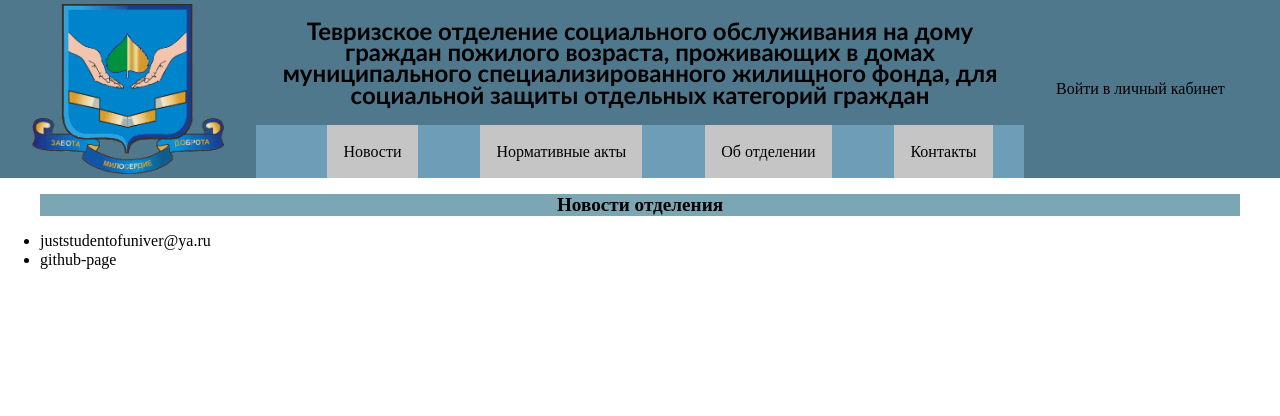
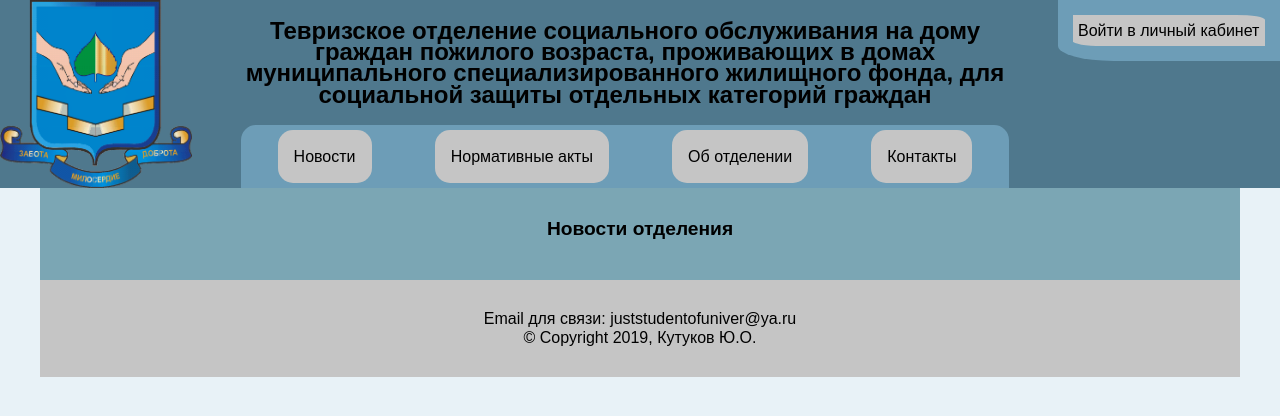
Before and after one commit to Kaper156/SocialHouse, a Django app: page /news/ in a window 1280 px wide. Shown: the top 416 px of the page. Run offline with Django 3.2, Linux system fonts and the light colour scheme; data that the repository does not hold is empty.

Commit message:
Create basic site design for pages: profiles(bad), news, post. Redefine footer and header

```diff
--- /dev/null
+++ b/SocialHouse/applications/core/static/css/account.css
@@ -0,0 +1,3 @@
+
+
+/*# sourceMappingURL=account.css.map */
--- /dev/null
+++ b/SocialHouse/applications/news/static/css/news.css
@@ -0,0 +1,26 @@
+.post {
+  border: #4F788D 2px solid;
+  border-radius: 25px 0;
+  background-color: #3A5E48;
+  color: #c5c5c5;
+  padding: 15px 20px;
+}
+.post__title {
+  text-align: center;
+  padding-bottom: 10px;
+}
+.post__title a {
+  color: #c5c5c5;
+  font-family: "Calibri";
+}
+.post__info {
+  padding-top: 20px;
+}
+.post__date-of-create, .post__date-of-update {
+  text-align: right;
+}
+.post__content {
+  color: white;
+}
+
+/*# sourceMappingURL=news.css.map */
--- a/SocialHouse/applications/news/templates/news/news.html
+++ b/SocialHouse/applications/news/templates/news/news.html
@@ -1,14 +1,19 @@
 {% extends 'base.html' %}
+{% load static %}
+{% block external_links %}
+    <link rel="stylesheet" href="{% static "css/news.css" %}">
+{% endblock %}
 {% block content %}
     <h2 class="title">{{ Title }}</h2>
     {% for post in posts %}
-        <div class="post">
-            <a href="{% url 'news_post' slug_url=post.slug_url %}"><h3 class="post_title">{{ post.title }}</h3></a>
-            <div class="post_info">
-                <div class="post_author">{{ post.author }}</div>
-                <div class="post_date-of-create">{{ post.date_of_creation }}</div>
-                <div class="post_date-of-update">{{ post.date_of_update }}</div>
+        <article class="post">
+            <h3 class="post__title"><a href="{% url 'news_post' slug_url=post.slug_url %}">{{ post.title }}</a></h3>
+            <div class="post__content">{{ post.content|linebreaksbr|truncatewords:36 }}</div>
+            <div class="post__info">
+                <div class="post__author">Автор: {{ post.author }}</div>
+                <div class="post__date-of-create">Создана:{{ post.date_of_creation }}</div>
+                <div class="post__date-of-update">Изменена:{{ post.date_of_update }}</div>
             </div>
-        </div>
+        </article>
     {% endfor %}
 {% endblock %}
--- /dev/null
+++ b/SocialHouse/static/css/_footer.scss
@@ -0,0 +1,15 @@
+.footer{
+  background-color: #c5c5c5;
+  text-align: center;
+  //ul {
+  //  display: inline-flex;
+  //  flex-direction: row;
+  //}
+  //li {
+  //  display: inline-block;
+  //
+  //}
+  //&__author{
+  //
+  //}
+}
--- a/SocialHouse/static/css/_header.scss
+++ b/SocialHouse/static/css/_header.scss
@@ -2,8 +2,8 @@
   background-color: $c4;
   display: flex;
   flex-direction: row;
-  justify-content: space-evenly;
-  align-items: center;
+  justify-content: space-between;
+  align-items: stretch;
   flex-wrap: nowrap;
 
   line-height: 1.33em;
@@ -14,9 +14,10 @@
     width: 100%;
 
     img {
+      //TODO fix size
       max-width: 200px;
       width: 100%;
-      //max-height: 190px
+      max-height: 190px;
       height: 100%;
       margin: auto;
     }
@@ -24,19 +25,43 @@
 
   &-center {
     flex-basis: 60%;
+    display: inline-flex;
+    flex-direction: column;
+    align-items: stretch;
+    justify-content: space-between;
   }
 
   &-left, &-right {
     flex-basis: 15%;
   }
 
+  &-right {
+    height: 100%;
+    min-height: 100%;
+    background-color: #6d9db7;
+    border: 0 solid;
+    border-bottom-left-radius: 25%;
+    padding: 15px;
+
+  }
+
   &__text {
     text-align: center;
-    font-family: Calibri;
+
   }
 
 }
 
+.account-menu {
+  background-color: #c5c5c5;
+  border: 0 solid;
+  border-radius: 0 15%;
+  padding: 5px;
+
+  &__actions {
+    li {display: block}
+  }
+}
 
 .navigation {
   &__list {
@@ -48,17 +73,30 @@
     bottom: 0;
 
   }
+
   &__item {
     padding: 1em;
   }
 
-  .navigation__list > li {
-    display: inline-block;
-    background-color: #c5c5c5;
+  &__top {
+    border: 5px solid #6d9db7;
+    border-top-left-radius: 15px;
+    border-top-right-radius: 15px;
+  }
 
-    a {
-      color: black;
-      margin: 3em auto ;
+  &__list {
+    padding-left: 0;
+
+    li {
+      display: block;
+      background-color: #c5c5c5;
+      border: 0 solid;
+      border-radius: 15px;
+
+      a {
+        color: black;
+        margin: 3em auto;
+      }
     }
   }
 }
--- a/SocialHouse/static/css/style.css
+++ b/SocialHouse/static/css/style.css
@@ -2,14 +2,17 @@
   font-family: "Title-font";
   src: url("/static/fonts/16898.otf");
 }
+* {
+  font-family: Arial, "Helvetica Neue", Helvetica, sans-serif;
+}
+
 a {
   text-decoration: none;
   color: black;
 }
 
-p {
-  margin-block-start: 0;
-  margin-block-end: 0;
+body {
+  background-color: #e8f2f7;
 }
 
 .container {
@@ -18,19 +21,25 @@ p {
   padding-right: 25px;
   margin: 0 auto;
   background-color: #7BA6B4;
+  padding-top: 30px;
+  padding-bottom: 30px;
+}
+.container * {
+  margin: 0 auto;
 }
 
 .title {
   text-align: center;
   font-size: larger;
+  padding-bottom: 10px;
 }
 
 .header {
   background-color: #4F788D;
   display: flex;
   flex-direction: row;
-  justify-content: space-evenly;
-  align-items: center;
+  justify-content: space-between;
+  align-items: stretch;
   flex-wrap: nowrap;
   line-height: 1.33em;
   font-size: 1em;
@@ -42,18 +51,40 @@ p {
 .header__logo img {
   max-width: 200px;
   width: 100%;
+  max-height: 190px;
   height: 100%;
   margin: auto;
 }
 .header-center {
   flex-basis: 60%;
+  display: inline-flex;
+  flex-direction: column;
+  align-items: stretch;
+  justify-content: space-between;
 }
 .header-left, .header-right {
   flex-basis: 15%;
 }
+.header-right {
+  height: 100%;
+  min-height: 100%;
+  background-color: #6d9db7;
+  border: 0 solid;
+  border-bottom-left-radius: 25%;
+  padding: 15px;
+}
 .header__text {
   text-align: center;
-  font-family: Calibri;
+}
+
+.account-menu {
+  background-color: #c5c5c5;
+  border: 0 solid;
+  border-radius: 0 15%;
+  padding: 5px;
+}
+.account-menu__actions li {
+  display: block;
 }
 
 .navigation__list {
@@ -67,13 +98,28 @@ p {
 .navigation__item {
   padding: 1em;
 }
-.navigation .navigation__list > li {
-  display: inline-block;
+.navigation__top {
+  border: 5px solid #6d9db7;
+  border-top-left-radius: 15px;
+  border-top-right-radius: 15px;
+}
+.navigation__list {
+  padding-left: 0;
+}
+.navigation__list li {
+  display: block;
   background-color: #c5c5c5;
+  border: 0 solid;
+  border-radius: 15px;
 }
-.navigation .navigation__list > li a {
+.navigation__list li a {
   color: black;
   margin: 3em auto;
 }
 
+.footer {
+  background-color: #c5c5c5;
+  text-align: center;
+}
+
 /*# sourceMappingURL=style.css.map */
--- a/SocialHouse/static/css/style.scss
+++ b/SocialHouse/static/css/style.scss
@@ -1,23 +1,40 @@
 @import "variables";
 
-//*{box-sizing: border-box;}
-a {text-decoration: none; color: black}
-p {
-  margin-block-start: 0;
-  margin-block-end: 0;
+* {
+  font-family: Arial, "Helvetica Neue", Helvetica, sans-serif;
 }
+
+a {
+  text-decoration: none;
+  color: black;
+}
+
+body {
+  background-color: #e8f2f7;
+}
+
 
 .container {
   max-width: 1150px;
   padding-left: 25px;
   padding-right: 25px;
   margin: 0 auto;
+  background-color: $c5;
+  padding-top: 30px;
+  padding-bottom: 30px;
 
-  background-color: $c5;
+  * {
+    margin: 0 auto;
+
+  }
 }
+
 .title {
   text-align: center;
   font-size: larger;
+  //padding: 25px;
+  padding-bottom: 10px;
 }
 
 @import "header";
+@import "footer";
--- a/SocialHouse/templates/footer.html
+++ b/SocialHouse/templates/footer.html
@@ -1,8 +1,10 @@
-<footer class="footer">
+<footer class="footer container">
     <div class="footer-author">
-        <ul>
-            <li><a href="mailto:juststudentofuniver@ya.ru">juststudentofuniver@ya.ru</a></li>
-            <li><a href="http://github.com/kaper156">github-page</a></li>
-        </ul>
+
+        Email для связи: <a href="mailto:juststudentofuniver@ya.ru">juststudentofuniver@ya.ru</a>
+        <br>
+        &copy; Copyright 2019, Кутуков Ю.О.
+        {#            <li><a href="http://github.com/kaper156">github-page</a></li>#}
+
     </div>
 </footer>
--- a/SocialHouse/templates/header.html
+++ b/SocialHouse/templates/header.html
@@ -16,7 +16,7 @@
             </h2>
             {#            <h3 class="header__sub-text">Оффициальный сайт</h3>#}
         </div>
-        <nav class="navigation navigation_top">
+        <nav class="navigation navigation__top">
             <ul class="navigation__list">
                 <li class="navigation__item"><a href="{% url 'news' %}" class="navigation__link">Новости</a></li>
                 <li class="navigation__item"><a href="#" class="navigation__link">Нормативные акты</a></li>
@@ -27,12 +27,25 @@
 
     </div>
     <div class="header-right">
-        <div class="personal-page">
-{#            {% if user.is_authenticated %}#}
-{#            {% else %}#}
-            {{ user.Worker.FIO }}
-            <a href="{% url 'login' %}" class="personal-page__link">Войти в личный кабинет</a>
-{#            {% elif %}#}
+        <div class="account-menu">
+            {% if user.is_authenticated %}
+                <p>Добро пожаловать, <i>{{ user.worker.FIO }}</i></p>
+                <ul class="account-menu__actions">
+                    <li>
+                        <a href="{% url 'profile' %}" class="account-menu__action account-menu__personal_page">
+                            Личный кабинет
+                        </a>
+                    </li>
+                    <li>
+                        <a href="{% url 'logout' %}" class="account-menu__action account-menu__logout">
+                            Выйти из аккаунта
+                        </a>
+                    </li>
+
+                </ul>
+            {% else %}
+                <a href="{% url 'login' %}" class="account-menu__link_top account__login">Войти в личный кабинет</a>
+            {% endif %}
         </div>
     </div>
 
```
Also changed, not shown: SocialHouse/applications/core/templates/core/profile.html (+19 -2 lines), SocialHouse/applications/core/views.py (+6 -4 lines), SocialHouse/applications/news/static/css/news.scss (added, +37 -0 lines), SocialHouse/applications/news/templates/news/post.html (+12 -7 lines), SocialHouse/applications/core/migrations/0007_auto_20190606_2354.py (added), SocialHouse/applications/core/migrations/0008_remove_worker_positions.py (added), SocialHouse/applications/core/migrations/0009_auto_20190607_0018.py (added), SocialHouse/applications/core/static/css/account.scss (added), 3 other files.
